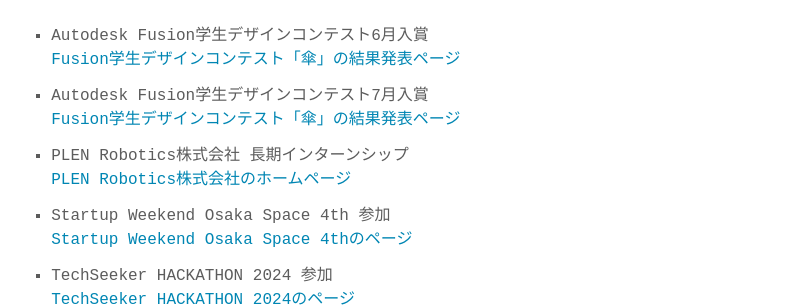
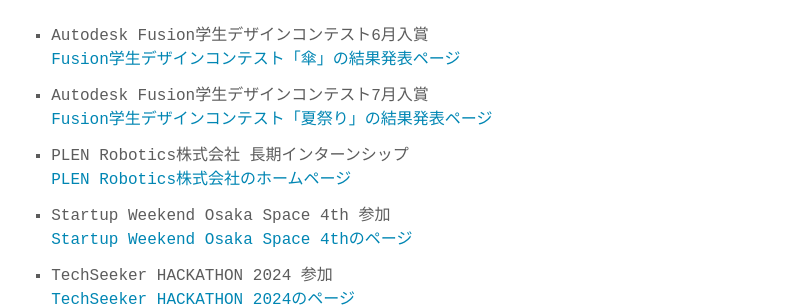
Before and after one commit to S-All11/resume, a Jekyll site: the page built from index.md, in a window 1280 px wide. Shown: the part 757-1064 px from the top of the page, without its empty margins (232-1044 px from the left). Built offline with Jekyll 4.4.1, drawn with Linux system fonts in a browser that asks for light colours; some web fonts are replaced.

Commit message:
update portfolio

```diff
--- a/index.md
+++ b/index.md
@@ -32,7 +32,7 @@ AIをはじめ電気・電子回路、電子工作や3DCADなども実習の中
 [Fusion学生デザインコンテスト「傘」の結果発表ページ](https://www.myautodesk.jp/fusion-contest-2024/contest-result-03.html)
 
 - Autodesk Fusion学生デザインコンテスト7月入賞
-[Fusion学生デザインコンテスト「傘」の結果発表ページ](https://www.myautodesk.jp/fusion-contest-2024/contest-result-04.html)
+[Fusion学生デザインコンテスト「夏祭り」の結果発表ページ](https://www.myautodesk.jp/fusion-contest-2024/contest-result-04.html)
 
 - PLEN Robotics株式会社 長期インターンシップ
 [PLEN Robotics株式会社のホームページ](https://plenrobotics.com/)
```
